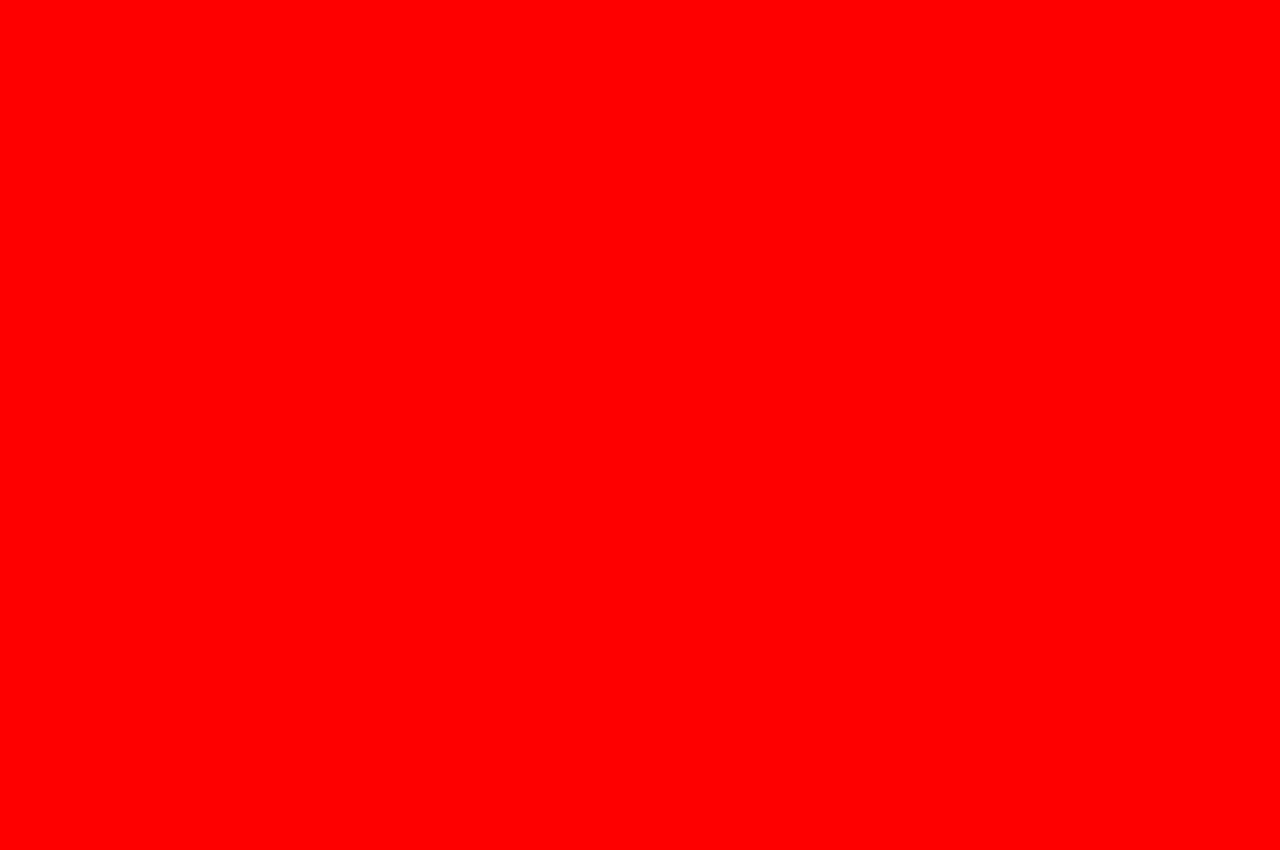
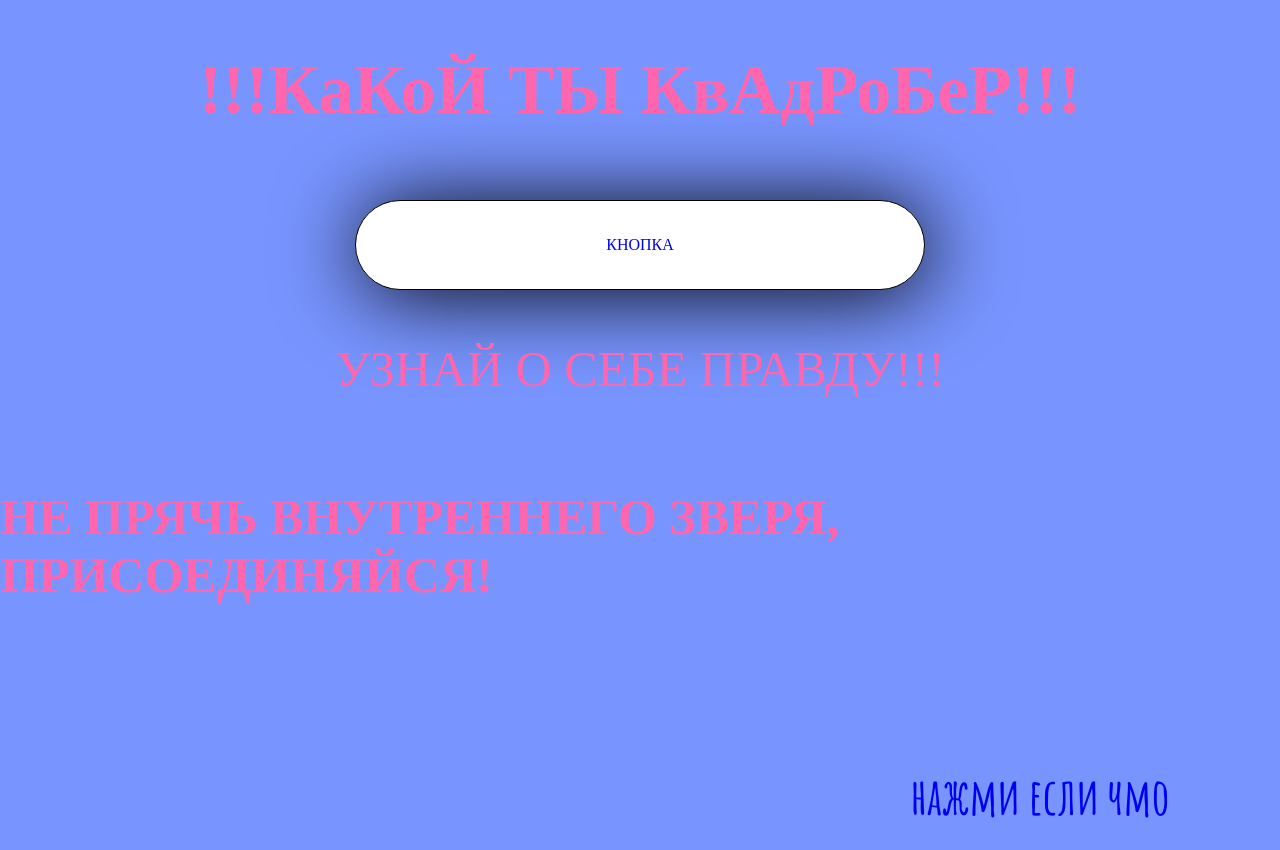
Before and after one commit to p0int088/project-D, a plain HTML site: page index.html in a window 1280 px wide. Before the commit the page ends 800 px from the top, so only its background shows below. Drawn offline with Linux system fonts and the light colour scheme; a web font is replaced by a local one.

Commit message:
страница чмо

```diff
--- a/index.css
+++ b/index.css
@@ -1,3 +1,85 @@
+* {
+  margin: 0;
+  padding: 0;
+  box-sizing: border-box;
+}
 body {
-    background: red;
+  background: #7895ff;
+  width: 100%;
+  height: 100vh;
+  overflow: hidden;
 }
+main {
+  height: 100%;
+}
+section {
+  height: 100%;
+  display: flex;
+  flex-direction: column;
+  margin: 50px auto;
+  align-items: center;
+}
+
+h1 {
+  font-family: "Rubik Vinyl", serif;
+  font-weight: 400px;
+  font-style: normal;
+  font-size: 70px;
+  color: #ff66ae;
+  margin-bottom: 70px;
+}
+
+h2 {
+  font-family: "Rubik Vinyl", serif;
+  font-weight: 100px;
+  font-style: normal;
+  font-size: 50px;
+  color: #ff66ae;
+  margin-top: 90px;
+}
+
+h3 {
+  font-family: "Amatic SC", serif;
+  font-size: 50px;
+  font-weight: 700;
+  font-style: normal;
+  margin-top: 160px;
+  margin-left: 800px;
+}
+a {
+  text-decoration: none;
+}
+
+p {
+  font-family: "Rubik Vinyl", serif;
+  font-weight: 100px;
+  font-style: normal;
+  font-size: 50px;
+  color: #ff66ae;
+  margin-top: 50px;
+}
+
+.button {
+  display: flex;
+  width: fit-content;
+  padding: 35px 250px;
+  cursor: pointer;
+  border-radius: 45px;
+  box-shadow: 4px 4px 85px black;
+  border: 1px solid rgb(0, 0, 0);
+  transition: transform 350ms ease;
+  background: white;
+  text-decoration: none;
+}
+.button:hover {
+  transform: scale3d(2.3, 2.1, 2.4);
+}
+.hyi {
+  background: #00ecfd;
+}
+.title-chmo {
+  font-family: "Rubik Mono One", serif;
+  font-weight: 400;
+  font-style: normal;
+  text-align: center;
+}
--- a/index.html
+++ b/index.html
@@ -1,11 +1,36 @@
 <!DOCTYPE html>
 <html lang="en">
-<head>
-    <meta charset="UTF-8">
-    <meta name="viewport" content="width=\, initial-scale=1.0">
-    <title>Document</title> <link rel="stylesheet" href="index.css">
-</head>
-<body>
+  <head>
+    <link rel="preconnect" href="https://fonts.googleapis.com" />
+    <link rel="preconnect" href="https://fonts.gstatic.com" crossorigin />
+    <link
+      href="https://fonts.googleapis.com/css2?family=Amatic+SC:wght@400;700&family=Jersey+10&family=Roboto&family=Rubik+Vinyl&display=swap"
+      rel="stylesheet"
+    />
+
+    <meta charset="UTF-8" />
+    <meta name="viewport" content="width=\, initial-scale=1.0" />
+    <title>КаКоЙ Ты КвАдРоБеР</title>
+    <link rel="stylesheet" href="index.css" />
+  </head>
+  <body>
+    <main>
+      <section>
+        <h1>!!!КаКоЙ ТЫ КвАдРоБеР!!!</h1>
+        <a href="test.html" class="button" id="1">КНОПКА</a>
+        <p>УЗНАЙ О СЕБЕ ПРАВДУ!!!</p>
+        <link rel="preconnect" href="https://fonts.googleapis.com" />
+        <link rel="preconnect" href="https://fonts.gstatic.com" crossorigin />
+        <link
+          href="https://fonts.googleapis.com/css2?family=Roboto&family=Rubik+Vinyl&display=swap"
+          rel="stylesheet"
+        />
+        <h2><strong> НЕ ПРЯЧЬ ВНУТРЕННЕГО ЗВЕРЯ, ПРИСОЕДИНЯЙСЯ!</strong></h2>
+        <h3>
+          <a href="chmo.html">нажми если чмо</a>
+        </h3>
+      </section>
+    </main>
     <script src="index.js"></script>
-</body>
+  </body>
 </html>
--- a/index.js
+++ b/index.js
@@ -1,3 +1,15 @@
-alert(
-    "pidor"
-)
+const btn = document.getElementById("1");
+const audio = new Audio("koroki--luchshiy-zvuk-na-donat.mp3");
+
+btn.addEventListener("mouseenter", () => {
+  btn.innerText = "ХААХААХААХАХААХАХ СОСАЛ?! ДА. ЧУХАН";
+
+  audio.currentTime = 0;
+
+  audio.play();
+});
+
+btn.addEventListener("mouseleave", () => {
+  audio.pause();
+  btn.innerText = "КНОПКА";
+});
```
Also changed, not shown: chmo.html (added, +18 -0 lines), test.html (added, +9 -0 lines), 1 other file.
